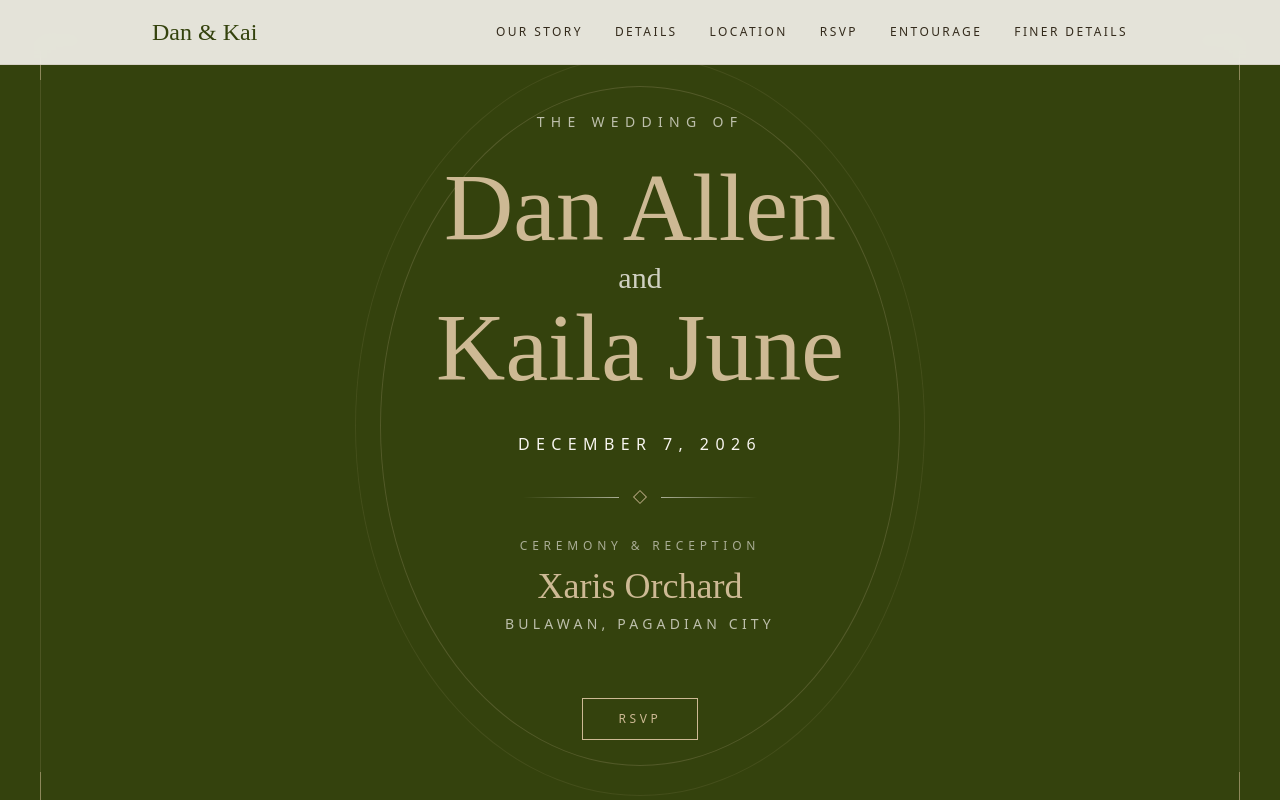
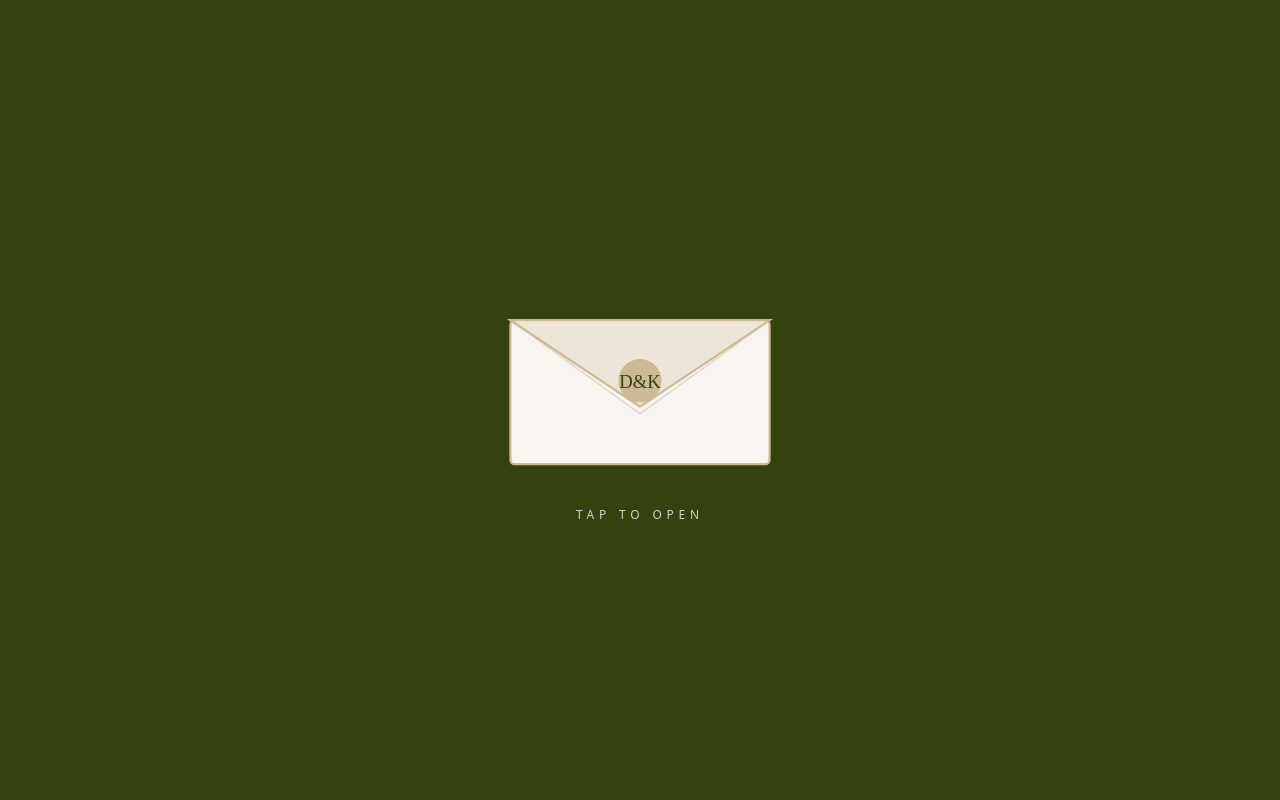
Before and after one commit to dancode2153/DanandKailaWeddingWebsite, a React (Vite) app: page / in a window 1280 px wide. Shown: the top 800 px of the page. Built offline with nearby package versions, Linux system fonts and the light colour scheme.

Commit message:
Add clickable envelope intro before the home page
A full-screen envelope overlay greets visitors first; tapping it
opens the flap and fades away to reveal the site underneath.
Background scroll is locked while it's showing.

Co-Authored-By: Claude Sonnet 5 <noreply@anthropic.com>

```diff
--- /dev/null
+++ b/src/components/EnvelopeIntro.jsx
@@ -0,0 +1,96 @@
+import { useEffect, useState } from "react"
+import { couple } from "../weddingData"
+
+function EnvelopeIntro() {
+  const [opening, setOpening] = useState(false)
+  const [hidden, setHidden] = useState(false)
+
+  useEffect(() => {
+    if (hidden) return
+    const previousOverflow = document.body.style.overflow
+    document.body.style.overflow = "hidden"
+    return () => {
+      document.body.style.overflow = previousOverflow
+    }
+  }, [hidden])
+
+  if (hidden) return null
+
+  const handleOpen = () => {
+    if (opening) return
+    setOpening(true)
+    window.setTimeout(() => setHidden(true), 1000)
+  }
+
+  return (
+    <div
+      className={`fixed inset-0 z-[60] flex items-center justify-center bg-forest transition-opacity duration-700 ${
+        opening ? "opacity-0 pointer-events-none" : "opacity-100"
+      }`}
+    >
+      <button
+        type="button"
+        onClick={handleOpen}
+        aria-label="Open your invitation"
+        className="group flex flex-col items-center gap-7 cursor-pointer"
+      >
+        <svg viewBox="0 0 200 140" className="w-52 sm:w-72 h-auto overflow-visible">
+          <rect
+            x="10"
+            y="30"
+            width="180"
+            height="100"
+            rx="3"
+            fill="#F8F5F0"
+            stroke="#CDB994"
+            strokeWidth="1.5"
+          />
+          <path
+            d="M10 30 L100 95 L190 30"
+            fill="none"
+            stroke="#CDB994"
+            strokeWidth="1"
+            opacity="0.5"
+          />
+          <path
+            d="M10 30 L190 30 L100 90 Z"
+            fill="#EDE6D8"
+            stroke="#CDB994"
+            strokeWidth="1.5"
+            className={`transition-all duration-700 ease-in-out ${
+              opening ? "-translate-y-12 -rotate-6 opacity-0" : ""
+            }`}
+            style={{ transformBox: "fill-box", transformOrigin: "top" }}
+          />
+          <circle
+            cx="100"
+            cy="72"
+            r="15"
+            fill="#CDB994"
+            className={`transition-all duration-500 ease-in-out ${
+              opening ? "opacity-0 scale-75" : ""
+            }`}
+            style={{ transformBox: "fill-box", transformOrigin: "center" }}
+          />
+          <text
+            x="100"
+            y="77"
+            textAnchor="middle"
+            fontSize="13"
+            fill="#34420D"
+            fontFamily="'Great Vibes', cursive"
+            className={`transition-opacity duration-500 ${opening ? "opacity-0" : ""}`}
+          >
+            {couple.nickname1[0]}&{couple.nickname2[0]}
+          </text>
+        </svg>
+
+        <span className="text-cream/80 text-xs uppercase tracking-[0.4em] group-hover:text-gold transition-colors">
+          Tap to Open
+        </span>
+      </button>
+    </div>
+  )
+}
+
+export default EnvelopeIntro
--- a/src/pages/Home.jsx
+++ b/src/pages/Home.jsx
@@ -5,10 +5,12 @@ import OurStory from "../components/OurStory"
 import EventDetails from "../components/EventDetails"
 import Location from "../components/Location"
 import RSVP from "../components/RSVP"
+import EnvelopeIntro from "../components/EnvelopeIntro"
 
 function Home() {
   return (
     <>
+      <EnvelopeIntro />
       <Navbar />
       <Hero />
       <CountdownSection />
```
